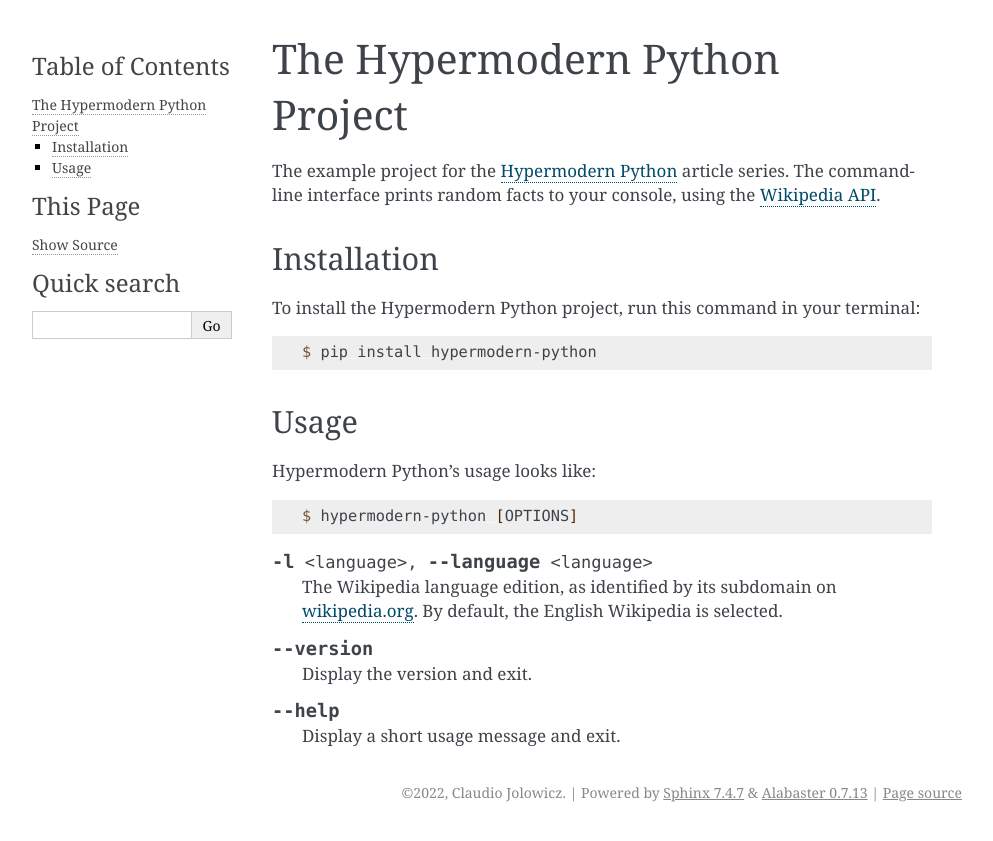
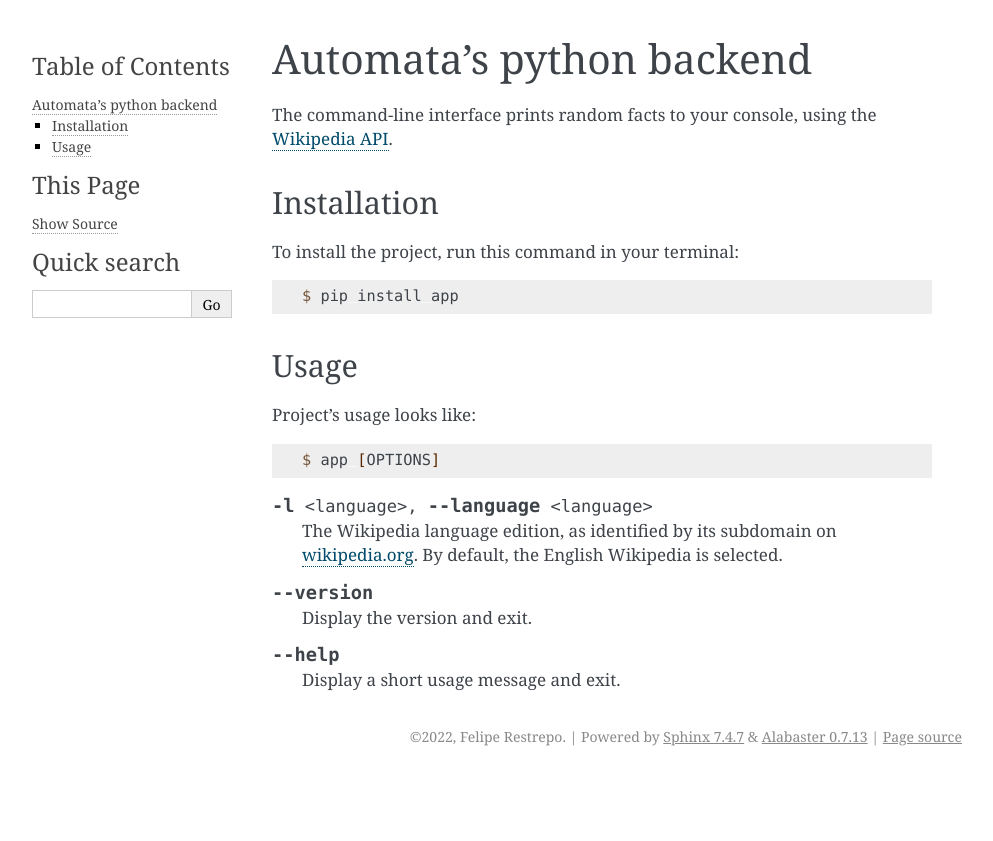
Before and after one commit to maferelo/automata-backend, a Sphinx documentation site: the page built from docs/index.rst, in a window 1280 px wide. Shown: the top 841 px of the page, without its empty margins (148-1141 px from the left). Built offline with Sphinx 7.4.7, drawn with Linux system fonts in a browser that asks for light colours.

Commit message:
Remove old Hypermodern python references

```diff
--- a/docs/conf.py
+++ b/docs/conf.py
@@ -1,8 +1,8 @@
 """Sphinx configuration."""
 from datetime import datetime
 
-project = "Hypermodern Python"
-author = "Claudio Jolowicz"
+project = "automata-backend"
+author = "Felipe Restrepo"
 copyright = f"{datetime.now().year}, {author}"
 extensions = [
     "sphinx.ext.autodoc",
--- a/docs/index.rst
+++ b/docs/index.rst
@@ -1,5 +1,5 @@
-The Hypermodern Python Project
-==============================
+Automata's python backend
+=========================
 
 .. toctree::
    :hidden:
@@ -8,9 +8,6 @@ The Hypermodern Python Project
    license
    reference
 
-The example project for the
-`Hypermodern Python <https://medium.com/@cjolowicz/hypermodern-python-d44485d9d769>`_
-article series.
 The command-line interface prints random facts to your console,
 using the `Wikipedia API <https://en.wikipedia.org/api/rest_v1/#/>`_.
 
@@ -18,22 +15,22 @@ using the `Wikipedia API <https://en.wikipedia.org/api/rest_v1/#/>`_.
 Installation
 ------------
 
-To install the Hypermodern Python project,
+To install the project,
 run this command in your terminal:
 
 .. code-block:: console
 
-   $ pip install hypermodern-python
+   $ pip install app
 
 
 Usage
 -----
 
-Hypermodern Python's usage looks like:
+Project's usage looks like:
 
 .. code-block:: console
 
-   $ hypermodern-python [OPTIONS]
+   $ app [OPTIONS]
 
 .. option:: -l <language>, --language <language>
 
```
